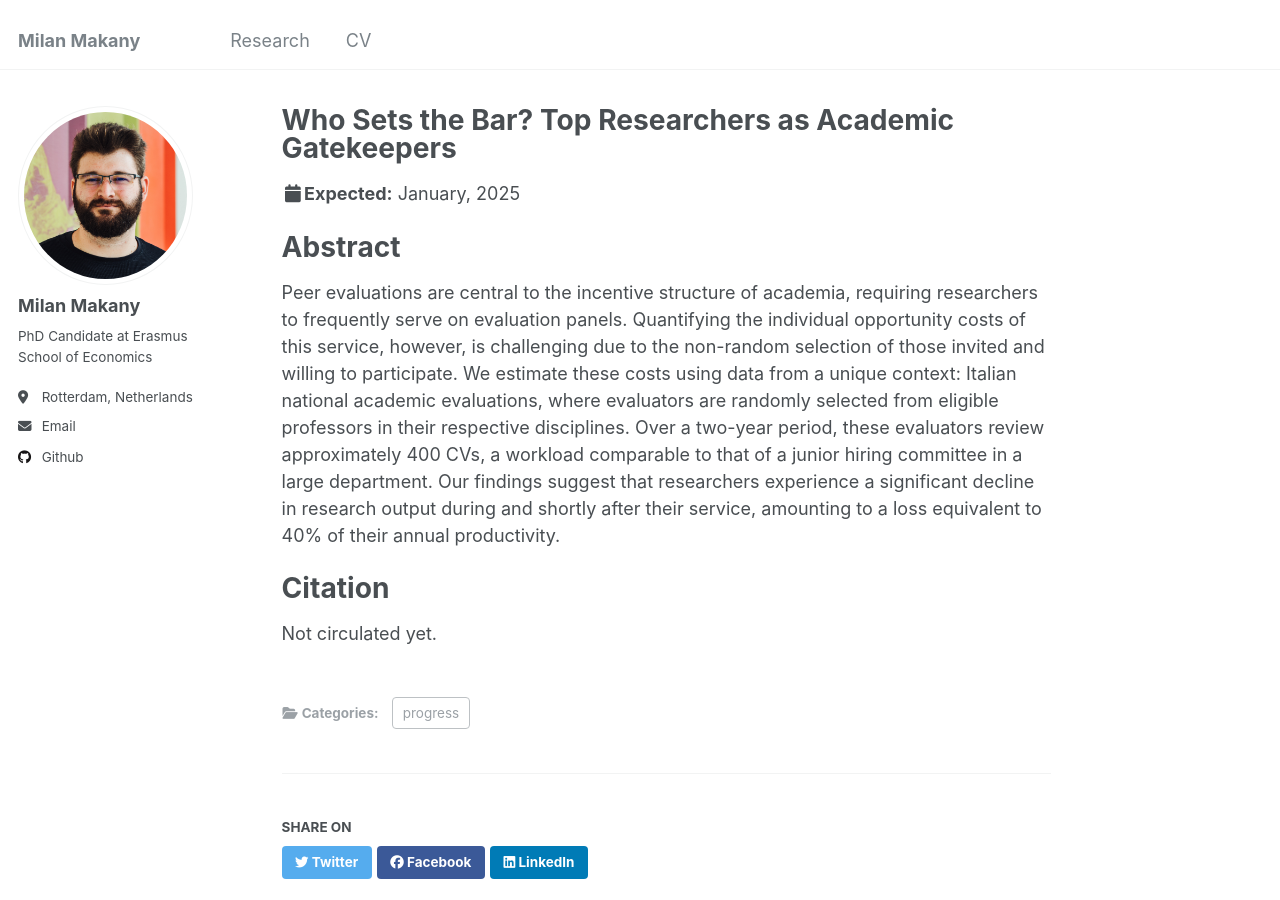
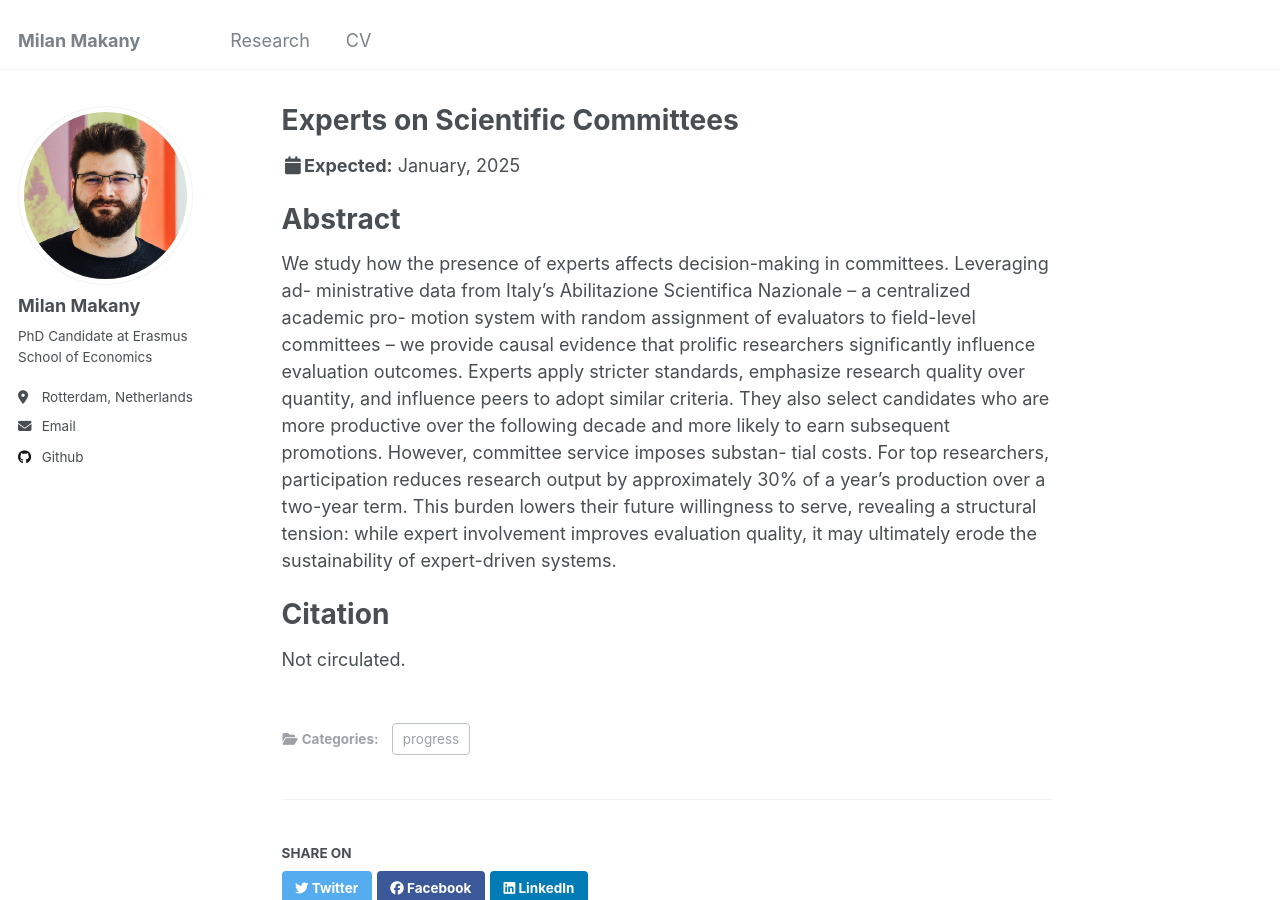
Before and after one commit to makany-milan/makany-milan.github.io, a Jekyll site: the page built from _publications/experts.md, in a window 1280 px wide and 900 px high. Built offline with Jekyll 4.4.1, drawn with Linux system fonts in a browser that asks for light colours.

Commit message:
Update on research

```diff
--- a/_publications/costs.md
+++ /dev/null
@@ -1,29 +0,0 @@
----
-title: "Who Sets the Bar? Top Researchers as Academic Gatekeepers"
-collection: publications
-category: progress
-permalink: /research/makany_zinovyeva_gatekeepers
-collaborators: 'Natalia Zinovyeva'
-excerpt: 'We anlyse whether better researchers set different incentive structures in science and the costs associated with gatekeeping.'
-date: 2025-01-01
-venue:
-slidesurl:
-paperurl:
-citation: #'Makany M., N. Zinoyveva. (2025): “Who Sets the Bar? Top Researchers as Academic Gatekeepers”'
----
-
-# Abstract
-
-Peer evaluations are central to the incentive structure of academia, requiring researchers to
-frequently serve on evaluation panels. Quantifying the individual opportunity costs of this
-service, however, is challenging due to the non-random selection of those invited and willing
-to participate. We estimate these costs using data from a unique context: Italian national
-academic evaluations, where evaluators are randomly selected from eligible professors in their
-respective disciplines. Over a two-year period, these evaluators review approximately 400 CVs,
-a workload comparable to that of a junior hiring committee in a large department. Our findings
-suggest that researchers experience a significant decline in research output during and shortly
-after their service, amounting to a loss equivalent to 40% of their annual productivity.
-
-# Citation
-
-Not circulated yet.
--- /dev/null
+++ b/_publications/experts.md
@@ -0,0 +1,31 @@
+---
+title: "Experts on Scientific Committees"
+collection: publications
+category: progress
+permalink: /research/makany_zinovyeva_gatekeepers
+collaborators: 'Natalia Zinovyeva'
+excerpt: 'We study how the presence of experts affects decision-making in committees. Experts apply stricter standards, emphasize research quality over quantity, and influence peers to adopt similar criteria. They also select candidates who are more productive over the following decade and more likely to earn subsequent promotions. '
+date: 2025-01-01
+venue:
+slidesurl:
+paperurl:
+citation: #'Makany M., N. Zinoyveva. (2025): "Experts on Scientific Committees"'
+---
+
+# Abstract
+
+We study how the presence of experts affects decision-making in committees. Leveraging ad-
+ministrative data from Italy’s Abilitazione Scientifica Nazionale – a centralized academic pro-
+motion system with random assignment of evaluators to field-level committees – we provide
+causal evidence that prolific researchers significantly influence evaluation outcomes. Experts
+apply stricter standards, emphasize research quality over quantity, and influence peers to adopt
+similar criteria. They also select candidates who are more productive over the following decade
+and more likely to earn subsequent promotions. However, committee service imposes substan-
+tial costs. For top researchers, participation reduces research output by approximately 30% of
+a year’s production over a two-year term. This burden lowers their future willingness to serve,
+revealing a structural tension: while expert involvement improves evaluation quality, it may
+ultimately erode the sustainability of expert-driven systems.
+
+# Citation
+
+Not circulated.
```
Also changed, not shown: _publications/dei.md (+1 -1 lines), _publications/networks.md (+2 -2 lines), _publications/women_in_academia.md (+1 -1 lines).
